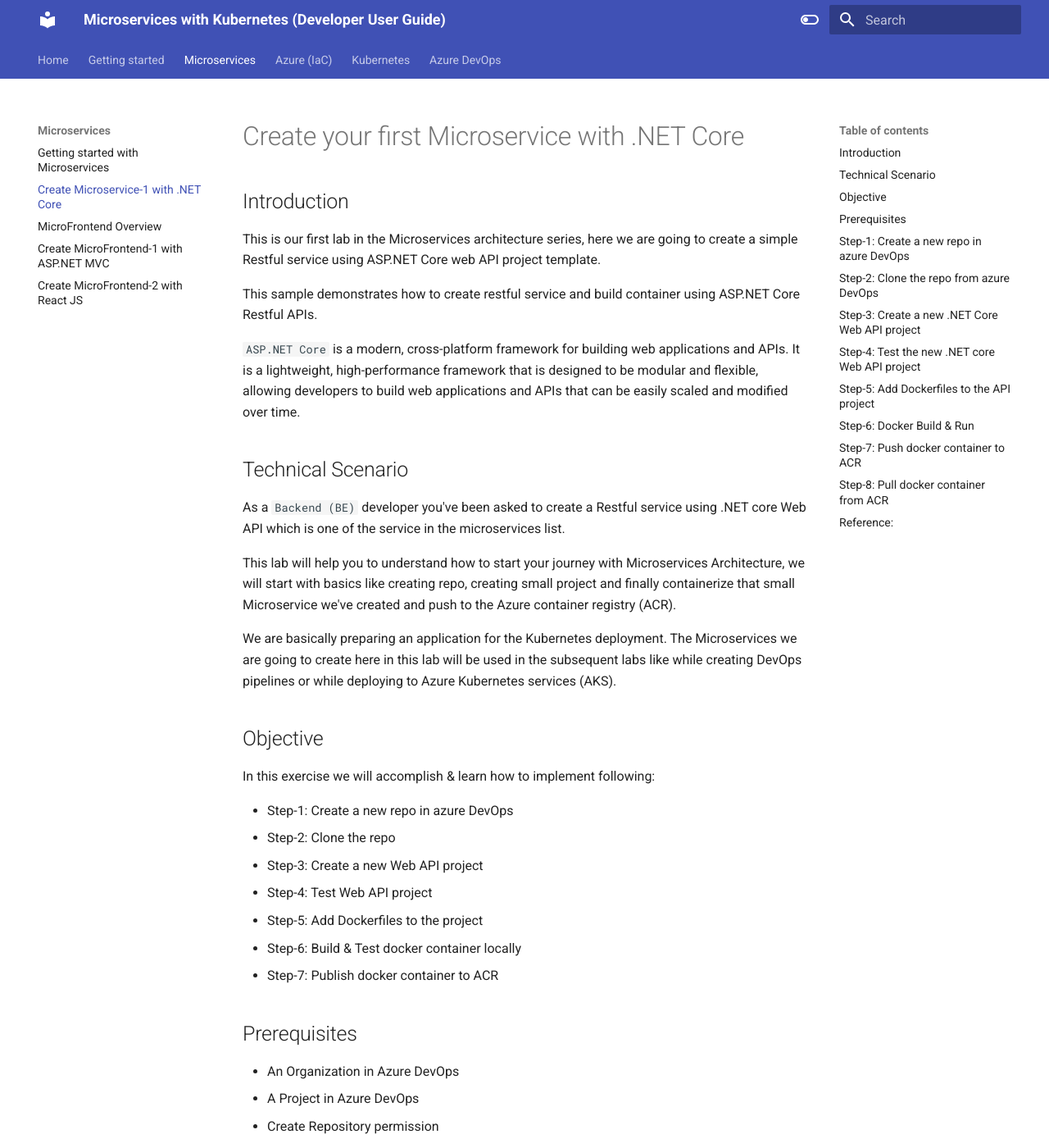
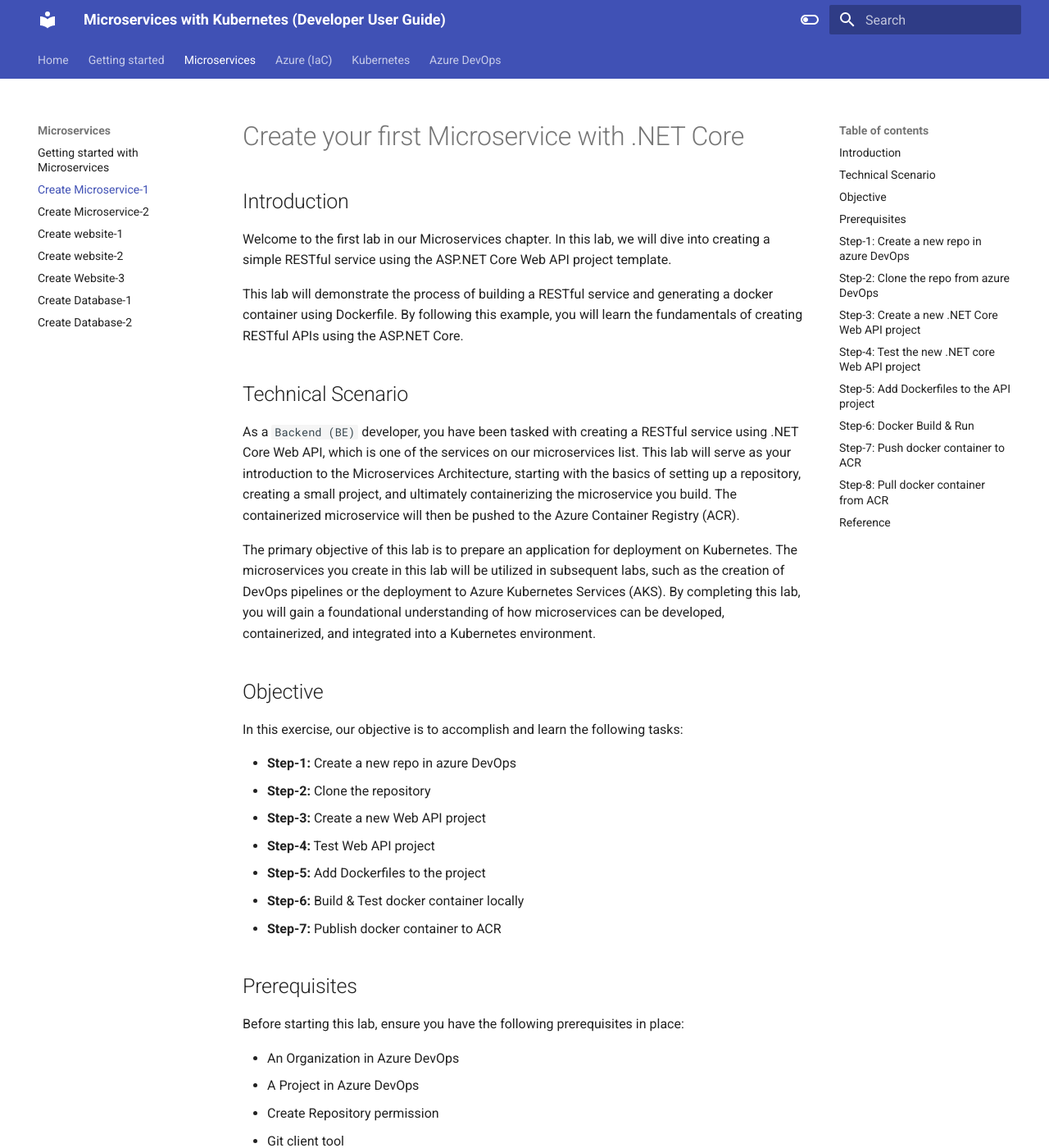
Before and after one commit to akeesari/kubernetes, an MkDocs documentation site: the page built from docs/microservices/1.aspnet-api.md, in a window 1280 px wide and 1400 px high. Shown: the whole window at 82% size. Built offline with MkDocs 1.6.1 and Material for MkDocs 9.7.7, drawn with Linux system fonts in a browser that asks for light colours; some of the changed text lies outside the part shown.

Commit message:
final review

````diff
--- a/docs/microservices/2.aspnet-api.md
+++ b/docs/microservices/1.aspnet-api.md
@@ -2,36 +2,31 @@
 
 ## Introduction
 
-This is our first lab in the Microservices architecture series, here we are going to create a simple Restful service using ASP.NET Core web API project template.
+Welcome to the first lab in our Microservices chapter. In this lab, we will dive into creating a simple RESTful service using the ASP.NET Core Web API project template.
 
-This sample demonstrates how to create restful service and build container using ASP.NET Core Restful APIs.
-
-<!-- API stands for Application Programing Interface. -->
-
-`ASP.NET Core` is a modern, cross-platform framework for building web applications and APIs. It is a lightweight, high-performance framework that is designed to be modular and flexible, allowing developers to build web applications and APIs that can be easily scaled and modified over time.
-
+This lab will demonstrate the process of building a RESTful service and generating a docker container using Dockerfile. By following this example, you will learn the fundamentals of creating RESTful APIs using the ASP.NET Core.
 
 ## Technical Scenario
 
-As a `Backend (BE)` developer you've been asked to create a Restful service using .NET core Web API which is one of the service in the microservices list.
+As a `Backend (BE)` developer, you have been tasked with creating a RESTful service using .NET Core Web API, which is one of the services on our microservices list. This lab will serve as your introduction to the Microservices Architecture, starting with the basics of setting up a repository, creating a small project, and ultimately containerizing the microservice you build. The containerized microservice will then be pushed to the Azure Container Registry (ACR).
 
-This lab will help you to understand how to start your journey with Microservices Architecture, we will start with basics like creating repo, creating small project and finally containerize that small Microservice we've created and push to the Azure container registry (ACR).
-
-We are basically preparing an application for the Kubernetes deployment. The Microservices we are going to create here in this lab will be used in the subsequent labs like while creating DevOps pipelines or while deploying to Azure Kubernetes services (AKS).
+The primary objective of this lab is to prepare an application for deployment on Kubernetes. The microservices you create in this lab will be utilized in subsequent labs, such as the creation of DevOps pipelines or the deployment to Azure Kubernetes Services (AKS). By completing this lab, you will gain a foundational understanding of how microservices can be developed, containerized, and integrated into a Kubernetes environment.
 
 ## Objective
 
-In this exercise we will accomplish & learn how to implement following:
+In this exercise, our objective is to accomplish and learn the following tasks:
 
-- Step-1: Create a new repo in azure DevOps
-- Step-2: Clone the repo
-- Step-3: Create a new Web API project
-- Step-4: Test Web API project
-- Step-5: Add Dockerfiles to the project
-- Step-6: Build & Test docker container locally
-- Step-7: Publish docker container to ACR
+- **Step-1:** Create a new repo in azure DevOps
+- **Step-2:** Clone the repository
+- **Step-3:** Create a new Web API project
+- **Step-4:** Test Web API project
+- **Step-5:** Add Dockerfiles to the project
+- **Step-6:** Build & Test docker container locally
+- **Step-7:** Publish docker container to ACR
 
 ## Prerequisites
+
+Before starting this lab, ensure you have the following prerequisites in place:
 
 - An Organization in Azure DevOps
 - A Project in Azure DevOps
@@ -42,6 +37,8 @@
 
 
 ## Step-1: Create a new repo in azure DevOps
+
+We will create a new repository in Azure DevOps to store our project code and related files.
 
 To create a new repository in Azure DevOps, follow these steps:
 
@@ -55,13 +52,17 @@
     - Repo name - `aspnetapi`
 
 !!! Best-Practice
-    Use lower case for all repos in azure DevOps
+    When creating repositories in Azure DevOps, it is recommended to use lower case for all repository names. Using lower case consistently throughout your repositories helps maintain consistency, readability, and ease of navigation within your projects.
+
+    By adhering to this best practice, you ensure that your repository names are uniform and standardized, regardless of the specific domain or microservice they represent. This practice promotes clarity and reduces the chances of confusion or inconsistencies when working with multiple repositories within your organization.
 
 For example:
 
 ![image.jpg](images/image-11.jpg)
 
 ## Step-2: Clone the repo from azure DevOps
+
+After creating the repository, we will clone it locally to establish a local working copy of the project.
 
 To clone a repository from Azure DevOps, you will need to have the Git client installed on your local machine. follow these steps to clone the source code locally:
 
@@ -103,45 +104,20 @@
 
 ```
 
-Some of the regularly used git commands, may be useful. for more information look into our [Git Cheat-Sheet](../miscellaneous/git-cheat-sheet.md)
+Please refer to our [Git Cheat-Sheet](https://anjikeesari.com/developertools/cheatsheets/git-cheat-sheet/), which provides a comprehensive list of Git commands and their usage.
 
-```
-git init
-got add .
-git commit -a -m "My fist commit."
-git push --set-upstream origin main
-git status
-git pull
-git push
-```
-
-<!--
-**Option-2:**
-
-use these commands to add code to remote repository
-
-```
-git init
-
-git add .
-
-git commit -m "My fist commit."
-
-git remote add origin https://dev.azure.com/keesari/project1/_git/aspnetapi
-
-git remote -v
-
-git push -f origin master
-
-```
--->
 
 ## Step-3: Create a new .NET Core Web API project
+
+Using the .NET Core Web API template, we will create a new project that serves as the foundation for our RESTful service.
 
 We will be using Visual Studio Code instead of Visual Studio to make things faster and easy and save time and money.
 
 !!! Best-Practice
-    Try to use Visual Studio code instead of visual studio.
+    To optimize efficiency, save time, and reduce costs, I recommend using Visual Studio Code (VS Code) as your preferred development environment instead of Visual Studio.
+
+    Visual Studio Code is a lightweight, cross-platform code editor that offers powerful features and extensions tailored for modern development workflows. It provides a streamlined and customizable interface, allowing you to focus on coding without unnecessary overhead.
+
 
 To create a new .NET Core Web API project, you will need to have the .NET Core SDK installed on your machine. You can download the .NET Core SDK from the .NET website <https://dotnet.microsoft.com/download>.
 
@@ -319,7 +295,7 @@
 It is time to push your basic project template source into Azure DevOps Git repo.
 
 !!! Best-Practice
-    It is always recommended to push source code changes into git repo before starting the new step.
+    To maintain good version control and ensure a reliable development process, it is strongly recommended to commit and push source code changes to your Git repository before proceeding to the next step.
 
 Use these git commands to push the source code.
 
@@ -330,6 +306,8 @@
 ```
 
 ## Step-5: Add Dockerfiles to the API project
+
+Dockerfiles will be added to the project, which provide instructions for building a container image of our Web API application.
 
 There are multiple way to create `Dockerfile` depending on your code editor.
 Here are the step-by-step instructions for creating a `Dockerfile` in a .NET Core Web API project:
@@ -370,6 +348,8 @@
 
 
 ## Step-6: Docker Build & Run
+
+We will build the Docker container locally using the Dockerfiles and ensure that the containerized application functions as expected.
 
 `docker build` is a command that allows you to build a Docker image from a Dockerfile. The Dockerfile is a text file that contains instructions for Docker to build the image, including the base image to use, the files to include, the commands to run, and the ports to expose.
 
@@ -431,24 +411,22 @@
 ![image.jpg](images/image-5.jpg)
 
 !!! Best-Practice
-    Use the following pattern for docker container naming conventions
+    When working with Docker containers, it is recommended to follow a consistent naming convention to ensure clarity and organization. The following pattern is suggested for naming Docker containers:
 
-```
+```sh
 docker build -t projectname/domainname/appname:yyyymmdd.sequence .
 
 example:
 docker build -t project1/sample/aspnet-api:20230226 .
 ```
 
-That's it! You've successfully created a Dockerfile and built a Docker image for your .NET Core Web API project. You can now distribute the Docker image to other machines or deploy it to a cloud service like Azure or AWS.
+You've successfully created a Dockerfile and built a Docker image for your .NET Core Web API project. You can now distribute the Docker image to other machines or deploy it to a cloud service like Azure or AWS.
 
 
 !!! Tip
-    delete all containers & images
+    If you need to clean up containers and images locally in Docker Desktop, you can use the following commands:
 
-Use these commands in case if you need to clean-up the containers or images locally from Docker desktop
-
-```
+```sh
 # To delete all containers including its volumes use,
 #     docker rm -vf $(docker ps -aq)
 
@@ -470,6 +448,8 @@
  -->
 
 ## Step-7: Push docker container to ACR
+
+Finally, we will publish the built Docker container to the Azure Container Registry (ACR), making it accessible for deployment and distribution.
 
 Now we've Docker Containers ready for push to Container Registry so that we can use them in future labs.
 
@@ -552,7 +532,7 @@
 20230226.1
 ```
 
-That's it! You've successfully pushed your Docker container to Azure Container Registry. You can now use the Azure Portal or Azure CLI to manage your container and deploy them to Azure services like Azure Kubernetes Service (AKS).
+You've successfully pushed your Docker container to Azure Container Registry. You can now use the Azure Portal or Azure CLI to manage your container and deploy them to Azure services like Azure Kubernetes Service (AKS).
 
 ## Step-8: Pull docker container from ACR
 
@@ -597,10 +577,10 @@
 
 <http://localhost:8080/swagger/index.html>
 
-That's it! You've successfully pulled your Docker container from Azure Container Registry. You can now use the Docker command-line interface to manage your container and run them locally or deploy them to other environments.
+You've successfully pulled your Docker container from Azure Container Registry. You can now use the Docker command-line interface to manage your container and run them locally or deploy them to other environments.
 
 
-## Reference:
+## Reference
 
 - <https://learn.microsoft.com/en-us/aspnet/core/tutorials/first-web-api?view=aspnetcore-7.0&tabs=visual-studio-code>
 - <https://github.com/dotnet/dotnet-docker/blob/main/samples/aspnetapp/README.md>
--- a/mkdocs.yml
+++ b/mkdocs.yml
@@ -158,17 +158,15 @@
     - Introduction: gettingstarted/introduction.md
     - Lab Format: gettingstarted/lab-format.md
   - Microservices:
-      - Getting started with Microservices : microservices/1.gettingstarted.md
-      - Create Microservice-1 with .NET Core: microservices/2.aspnet-api.md
-      # - Create Micrservice-2 with Node JS: microservices/nodejs-api.md
-      # - Create Micrservice-3 with Java: microservices/java-api.md
-      - MicroFrontend Overview : microservices/microfrontend.md
-      - Create MicroFrontend-1 with ASP.NET MVC: microservices/aspnet-app.md
-      - Create MicroFrontend-2 with React JS: microservices/react-app.md
-      # - Create Website-2 with React JS: microservices/reactjs-app.md
-      # - Create Website-3 with Blazor : microservices/blazor-app.md
-      # - Create Database-1 with SQL : microservices/sqldb.md
-      # - Create Database-2 with PostgreSQL : microservices/psqldb.md
+      - Getting started with Microservices : microservices/0.gettingstarted.md
+      - Create Microservice-1 : microservices/1.aspnet-api.md
+      - Create Microservice-2 : microservices/2.node-api.md
+      # - MicroFrontend Overview : microservices/microfrontend.md
+      - Create website-1 : microservices/3.aspnet-app.md
+      - Create website-2 : microservices/4.react-app.md
+      - Create Website-3 : microservices/5.blazor-app.md
+      - Create Database-1 : microservices/6.sqlserver-db.md
+      - Create Database-2 : microservices/7.postgresql-db.md
   - Azure (IaC):
     - Infrastructure as Code (IaC): azure/1-iac.md
     - Azure Naming & Tagging Conventions: azure/2-naming-conventions.md
````
Also changed, not shown: docs/gettingstarted/toc.md (+15 -11 lines), docs/microservices/0.gettingstarted.md (renamed from docs/microservices/1.gettingstarted.md, +2 -2 lines), docs/microservices/2.node-api.md (added, +15 -0 lines), docs/microservices/3.aspnet-app.md (renamed from docs/microservices/aspnet-app.md, +35 -19 lines), docs/microservices/5.blazor-app.md (added, +15 -0 lines), docs/microservices/6.sqlserver-db.md (added, +15 -0 lines), docs/microservices/7.postgsql-db.md (added, +15 -0 lines), docs/microservices/blazor-app.md (deleted, +0 -13 lines), docs/microservices/java-api.md (deleted, +0 -13 lines), docs/microservices/nodejs-api.md (deleted, +0 -13 lines), docs/microservices/psqldb.md (deleted, +0 -13 lines), docs/microservices/sqldb.md (deleted, +0 -13 lines), docs/microservices/4.react-app.md (renamed from docs/microservices/react-app.md).
